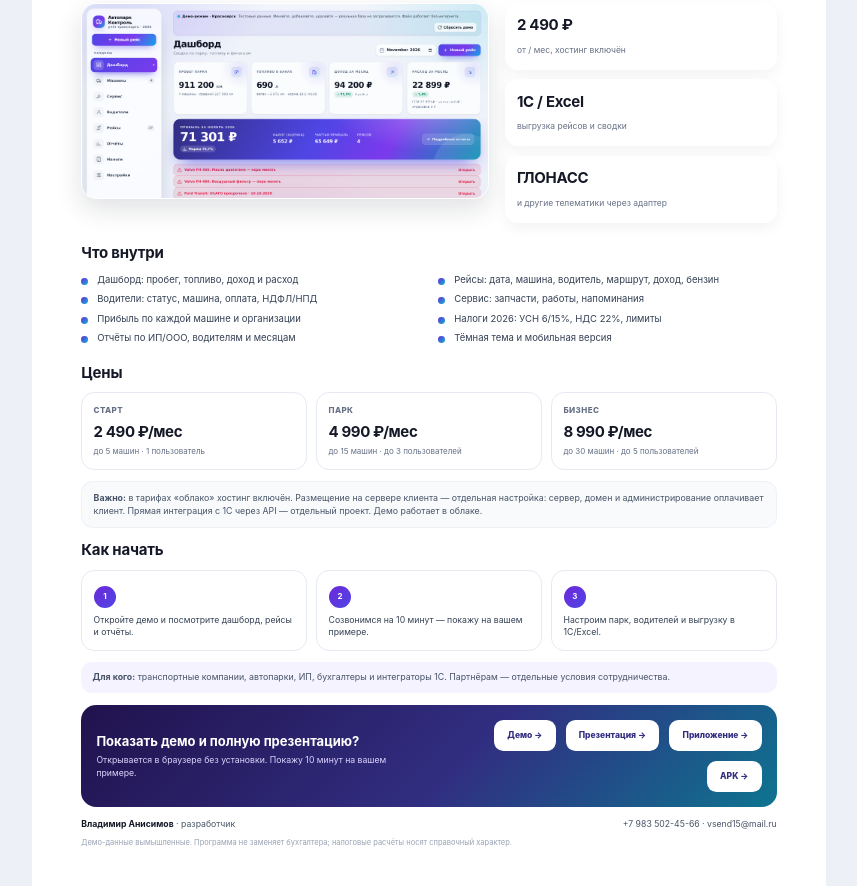
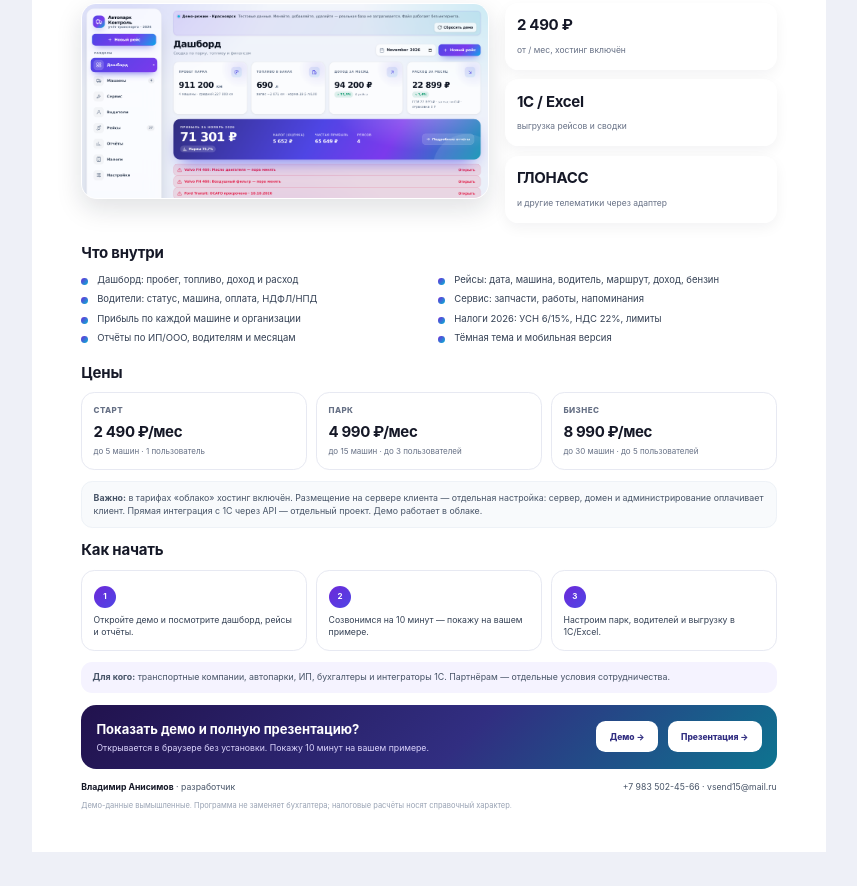
Before and after one commit to r1aven15/logist_mvp, a plain HTML site: page max.html in a window 1280 px wide. Shown: the part 271-1157 px from the top of the page, without its empty margins (211-1068 px from the left). After the commit the page ends 1123 px from the top, so only its background shows below. Drawn offline with Linux system fonts and the light colour scheme.

Commit message:
Remove app and APK links from public presentations
Co-authored-by: openhands <openhands@all-hands.dev>

```diff
--- a/max.html
+++ b/max.html
@@ -98,8 +98,6 @@
     <div style="display:flex;gap:10px;flex-wrap:wrap;justify-content:flex-end">
       <a class="link" href="demo-krsk.html">Демо →</a>
       <a class="link" href="offer-krsk.html">Презентация →</a>
-      <a class="link" href="app.html">Приложение →</a>
-      <a class="link" href="download.html">APK →</a>
     </div>
   </div>
   <div class="contact"><span><b>Владимир Анисимов</b> · разработчик</span><span>+7 983 502-45-66 · vsend15@mail.ru</span></div>
```
Also changed, not shown: download.html (+1 -0 lines), offer-krsk.html (+0 -2 lines).
